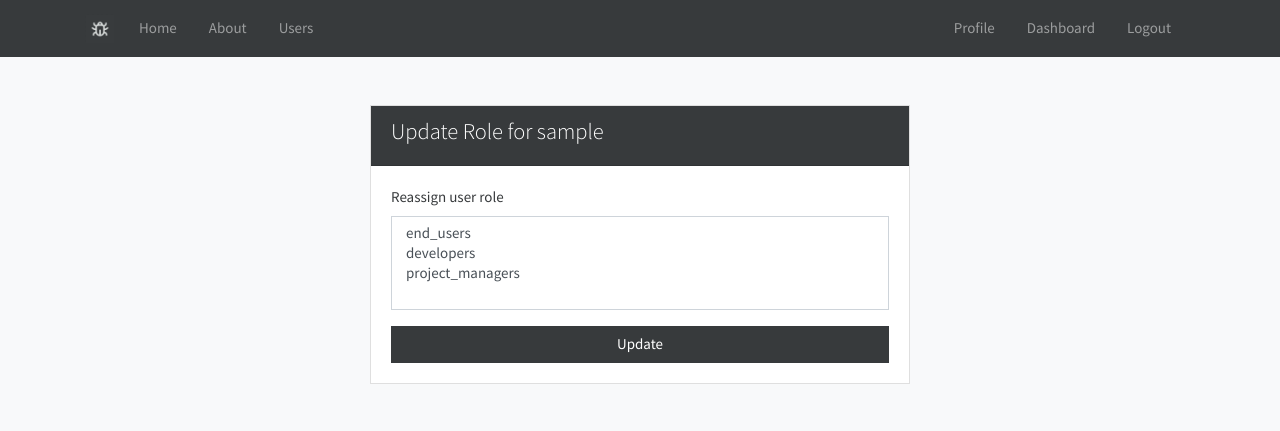
After one commit to AnirudhGowdar/issue-tracker, a Django app: page /accounts/userrole/1 in a window 1280 px wide. The commit adds this page. Shown: the top 431 px of the page. Run offline with Django 3.2, Linux system fonts and the light colour scheme; the visitor is signed in with stand-in values (Sample User, id 1); data comes from the database, SQL or seed files in the repository; some libraries are stand-ins or nearby versions.

Commit message:
Add user role management

```diff
--- a/accounts/forms.py
+++ b/accounts/forms.py
@@ -1,5 +1,5 @@
 from django import forms
-from django.contrib.auth.models import User
+from django.contrib.auth.models import User, Group
 from django.contrib.auth.forms import AuthenticationForm, UserCreationForm, PasswordChangeForm
 from django.core.validators import RegexValidator
 from django.forms import ModelForm
@@ -184,3 +184,27 @@ class ChangePasswordForm(PasswordChangeForm):
             'incomplete': 'Please enter a valid password.'
         }
     )
+
+
+class ChangeUserGroupForm(ModelForm):
+    def __init__(self, *args, **kwargs):
+        super(ChangeUserGroupForm, self).__init__(*args, **kwargs)
+        self.fields['groups'] = forms.ModelMultipleChoiceField(
+            queryset=Group.objects.all(),
+            label='Reassign user role',
+            widget=forms.SelectMultiple(
+                attrs={'class': 'required form-control custom-select'}
+            )
+        )
+
+    def clean(self):
+        cleaned_data = super().clean()
+        g = cleaned_data['groups']
+        print(g)
+        return cleaned_data
+
+    class Meta:
+        model = User
+        fields = [
+            'groups'
+        ]
--- a/accounts/urls.py
+++ b/accounts/urls.py
@@ -10,6 +10,7 @@ urlpatterns = [
     path('dashboard', views.dashboard, name='dashboard'),
     path('profile/<int:user_id>', views.profile, name='profile'),
     path('edit/<int:user_id>', views.edit_profile, name='edit_profile'),
-    path('change_password',views.change_password, name='change_password'),
+    path('change_password', views.change_password, name='change_password'),
     path('users', views.users, name='users'),
+    path('userrole/<int:user_id>', views.userrole, name='userrole')
 ]
--- a/accounts/views.py
+++ b/accounts/views.py
@@ -79,7 +79,7 @@ def dashboard(request):
             tic_priority = TicketPriority.objects.all()
             tickets = Ticket.objects.all()
             project = Project.objects.all()
-            return render(request, 'accounts/dashboards/dashboard_admin.html', {'tickets': tickets, 'project': project , 'tic_type': tic_type, 'tic_priority': tic_priority})
+            return render(request, 'accounts/dashboards/dashboard_admin.html', {'tickets': tickets, 'project': project, 'tic_type': tic_type, 'tic_priority': tic_priority})
         tickets = Ticket.objects.all()
         return render(request, 'accounts/dashboards/dashboard_end_user.html', {'tickets': tickets})
     else:
@@ -128,8 +128,22 @@ def change_password(request):
         'form': form
     })
 
+
 @login_required(login_url='/accounts/login')
 def users(request):
-    userdata=User.objects.all()
+    userdata = User.objects.all()
     groupdata = Group.objects.all()
     return render(request, 'accounts/users.html', {'userdata': userdata, 'groupdata': groupdata})
+
+
+@login_required(login_url='/accounts/login')
+def userrole(request, user_id):
+    user = get_object_or_404(User, pk=user_id)
+    form = forms.ChangeUserGroupForm(request.POST or None, instance=user)
+    if request.POST and form.is_valid():
+        form.save()
+        messages.success(request, 'Role updated successfully')
+        return redirect('accounts:users')
+    return render(request, 'accounts/userrole.html', {
+        'form': form
+    })
--- /dev/null
+++ b/templates/accounts/userrole.html
@@ -0,0 +1,33 @@
+{% extends 'base.html' %}
+
+{% block title %} | Update Role {% endblock %}
+
+{% block content %}
+<section id="register" class="bg-light py-5">
+    <div class="container">
+        <div class="row">
+            <div class="col-md-6 mx-auto">
+                <div class="card">
+                    <div class="card-header bg-dark text-white">
+                        <h4>
+                            <i class="fas fa-user-plus"></i> Update Role for {{form.instance.username}}</h4>
+                    </div>
+                    <div class="card-body">
+                        <form action="{% url 'accounts:userrole' form.instance.pk  %}" method="POST" novalidate>
+                            {% csrf_token %}
+                            {% for field in form %}
+                            <div class="form-group">
+                                <label for="{{ field.name }}">{{ field.label }}</label>
+                                {{field}}
+                                <div class="text-danger">{{field.errors|striptags}}</div>
+                            </div>
+                            {% endfor %}
+                            <input type="submit" value="Update" class="btn btn-secondary btn-block">
+                        </form>
+                    </div>
+                </div>
+            </div>
+        </div>
+    </div>
+</section>
+{% endblock %}
--- a/templates/accounts/users.html
+++ b/templates/accounts/users.html
@@ -27,7 +27,7 @@
                     <td>{{s.email}}</td>
                     <td>{{s.date_joined}}</td>
                     <td>{{s.groups.all.0}}</td>
-                    <td>Change User Role</td>
+                    <td><a href="{% url 'accounts:userrole' s.pk  %}">Change User Role</a></td>
                 </tr>
                 {% endif %}
                 {% endfor %}
```
